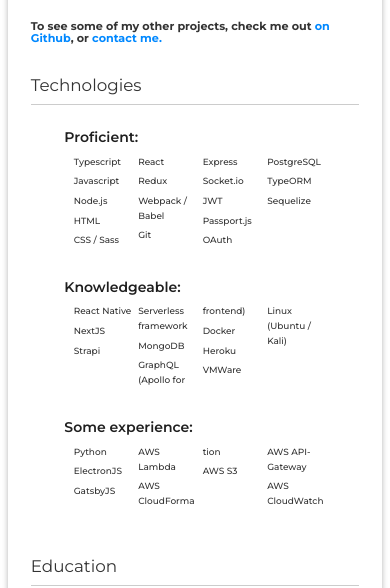
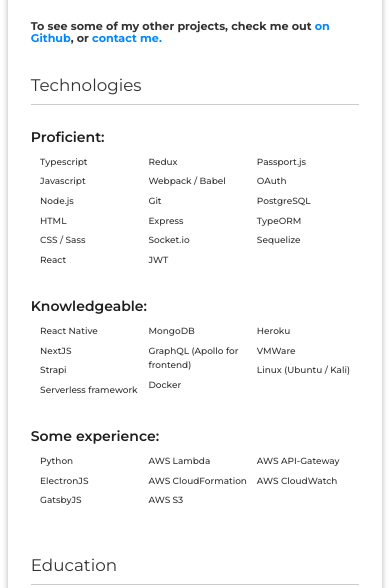
Before and after one commit to markbayor/markbaydoun-portfolio, a Gatsby site: page / in a window 390 px wide. Shown: the part 2327-2915 px from the top of the page. Built offline with nearby package versions, Linux system fonts and the light colour scheme; Gatsby itself is replaced by a stand-in of ours; some packages are replaced by stand-ins of ours.

Commit message:
made mobile responsive

```diff
--- a/src/styles/base/_base.scss
+++ b/src/styles/base/_base.scss
@@ -22,6 +22,12 @@
     box-sizing: border-box;
 }
 
+.home {
+    // @media only screen and (max-width: $bp-phone-small) {
+    //     width: 100%;
+    // }
+}
+
 .a__link {
     &:link,
     &:visited {
--- a/src/styles/layout/_header.scss
+++ b/src/styles/layout/_header.scss
@@ -24,6 +24,10 @@
     background-position: center;
   }
 
+  @media only screen and (max-width: $bp-phone-small) {
+    background-size: 220%;
+  }
+
   &__text-box {
     padding: 1rem 3rem;
     padding-left: 4rem;
--- a/src/styles/layout/_main.scss
+++ b/src/styles/layout/_main.scss
@@ -89,17 +89,25 @@
   &__container {
     padding: 1rem 2rem;
     border-radius: 3px;
+    @media only screen and (max-width: $bp-phone) {
+      padding: 1rem 0rem;
+    }
   }
 
   &__section {
     padding: 2rem 4rem;
-
     border-radius: 3px;
+    @media only screen and (max-width: $bp-phone) {
+      padding: 2rem 0rem;
+    }
   }
 
   &__list {
     list-style: none;
     column-count: 4;
+    @media only screen and (max-width: $bp-phone) {
+      column-count: 3;
+    }
   }
 
   &__item {
```
